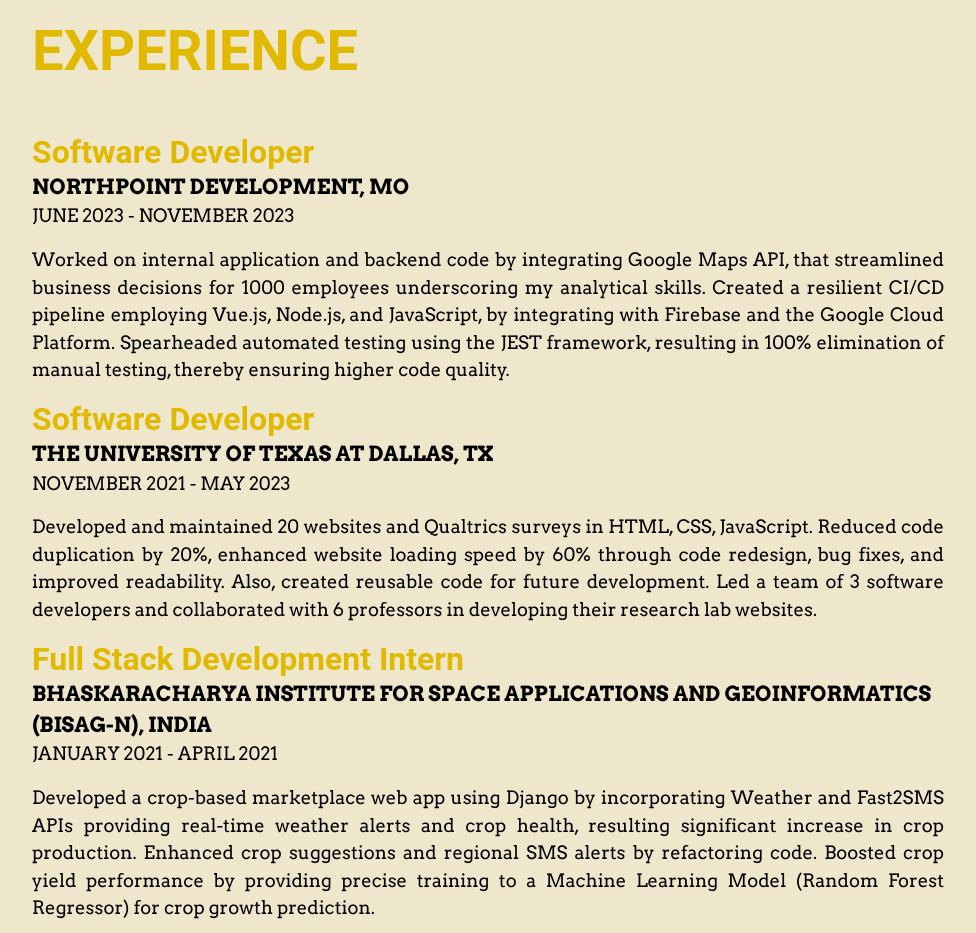
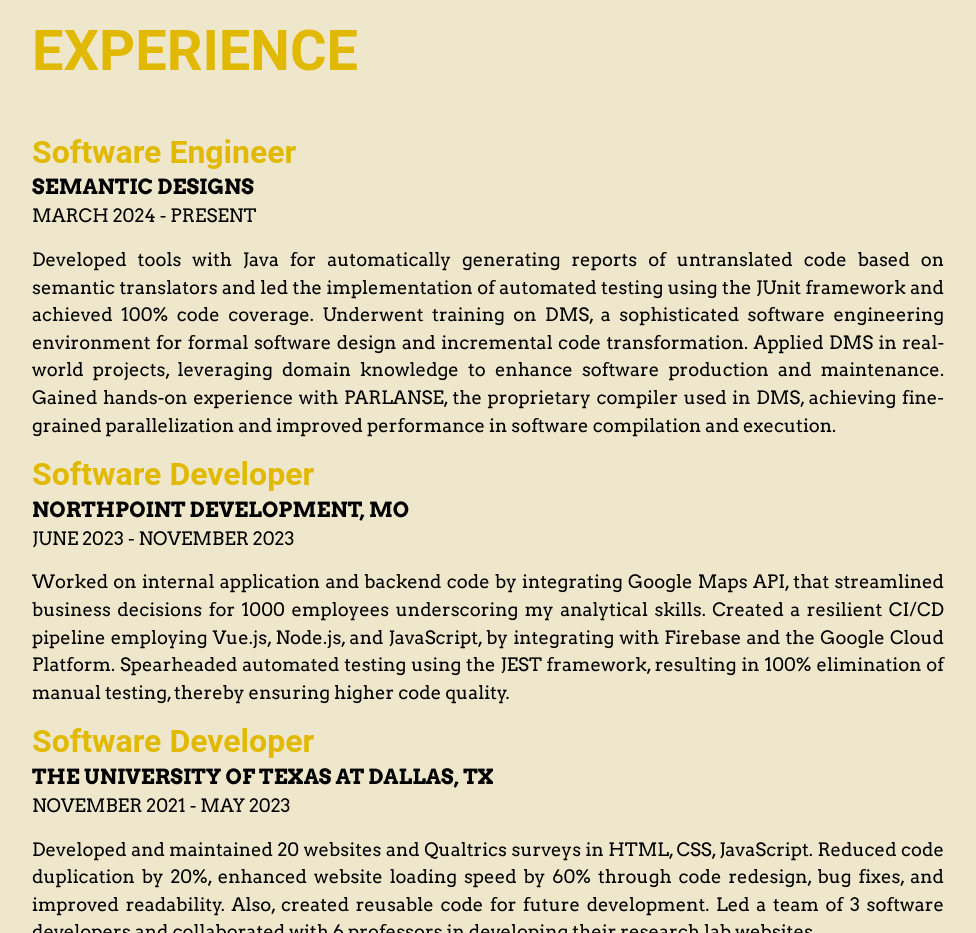
Before and after one commit to kri25shna99/KrishnaPatel25, a plain HTML site: page index.html in a window 1280 px wide. Shown: the part 1060-1993 px from the top of the page, without its empty margins (288-1264 px from the left). Drawn offline with nearby package versions, Linux system fonts and the light colour scheme; a web font is replaced by a local one.

Commit message:
Update index.html
Added experience

```diff
--- a/index.html
+++ b/index.html
@@ -187,6 +187,16 @@
             "
           >
             <div class="flex-grow-1">
+              <h3 class="mb-0" style="color: rgb(226, 185, 1)">
+                Software Engineer
+              </h3>
+              <div class="subheading mb-3" style="color: #000">
+                <b>Semantic Designs</b>
+                <p class="lead">March 2024 -  Present</p>
+              </div>
+              <p class="lead">
+              Developed tools with Java for automatically generating reports of untranslated code based on semantic translators and led the implementation of automated testing using the JUnit framework and achieved 100% code coverage. Underwent training on DMS, a sophisticated software engineering environment for formal software design and incremental code transformation. Applied DMS in real-world projects, leveraging domain knowledge to enhance software production and maintenance.	Gained hands-on experience with PARLANSE, the proprietary compiler used in DMS, achieving fine-grained parallelization and improved performance in software compilation and execution.
+              </p>
               <h3 class="mb-0" style="color: rgb(226, 185, 1)">
                 Software Developer
               </h3>
```
